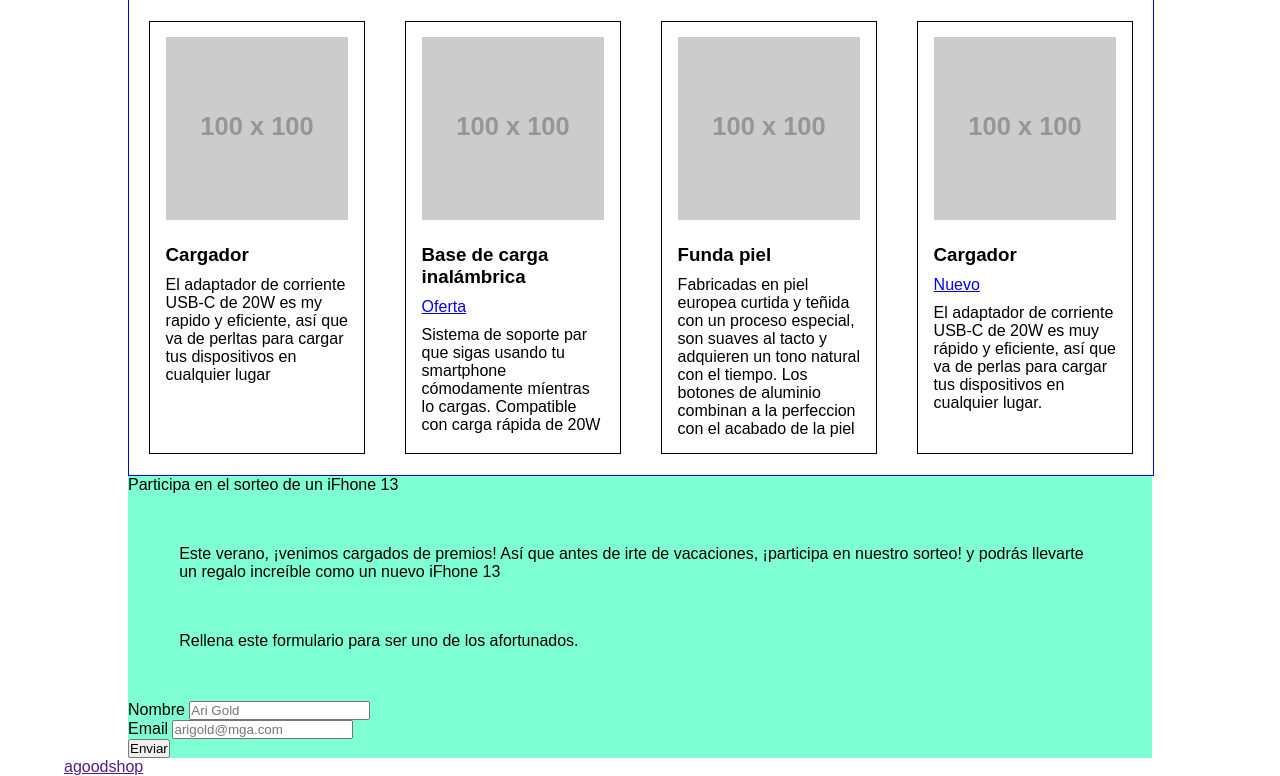
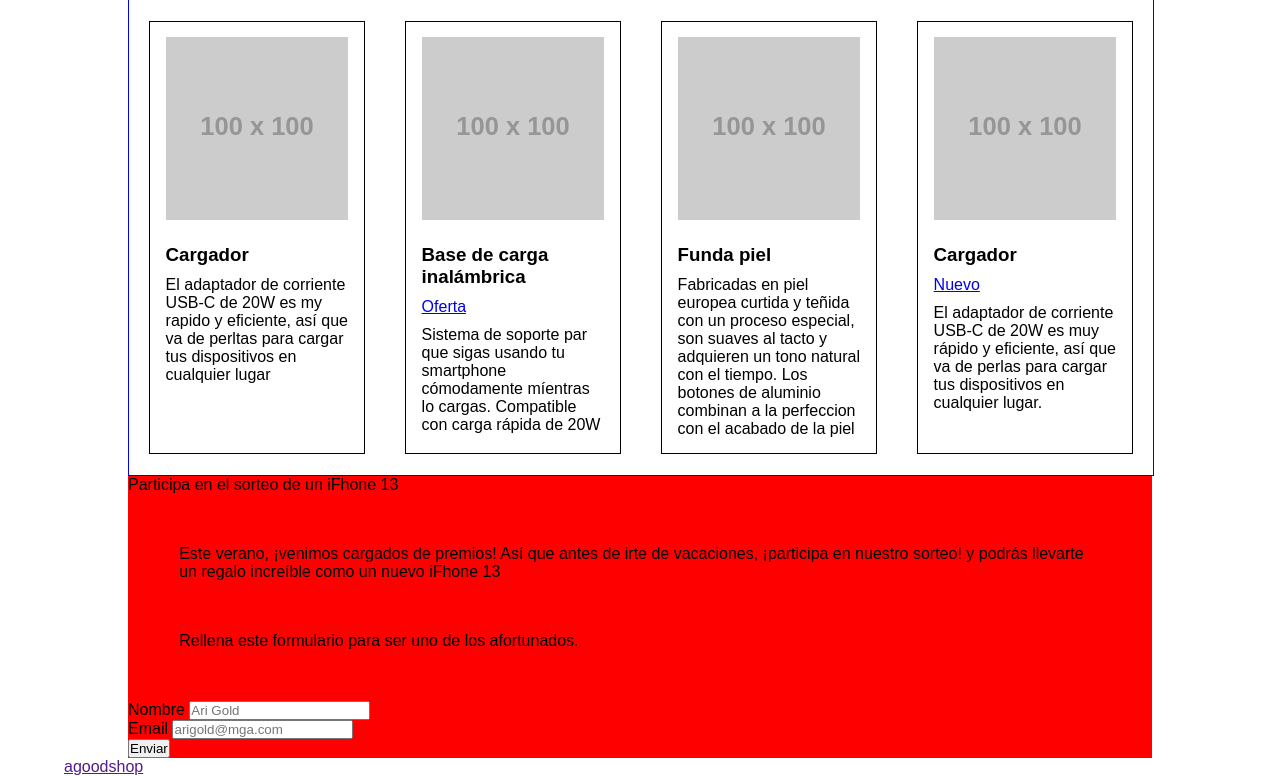
Before and after one commit to memecito/html, a PHP site: page /prac-3.html in a window 1280 px wide. Shown: the part 551-1327 px from the top of the page. Run offline with PHP 8.4, Linux system fonts and the light colour scheme; grey boxes labelled with a size stand in for pictures from a placeholder-image service; some libraries are stand-ins or nearby versions.

Commit message:
vuelta antes del token

```diff
--- a/css/style001.css
+++ b/css/style001.css
@@ -73,5 +73,5 @@ h2, h3, p, a{
     margin: 5%;
 }
 .sorteo{
-    background-color: aquamarine;
+    background-color: red;
 }
```
